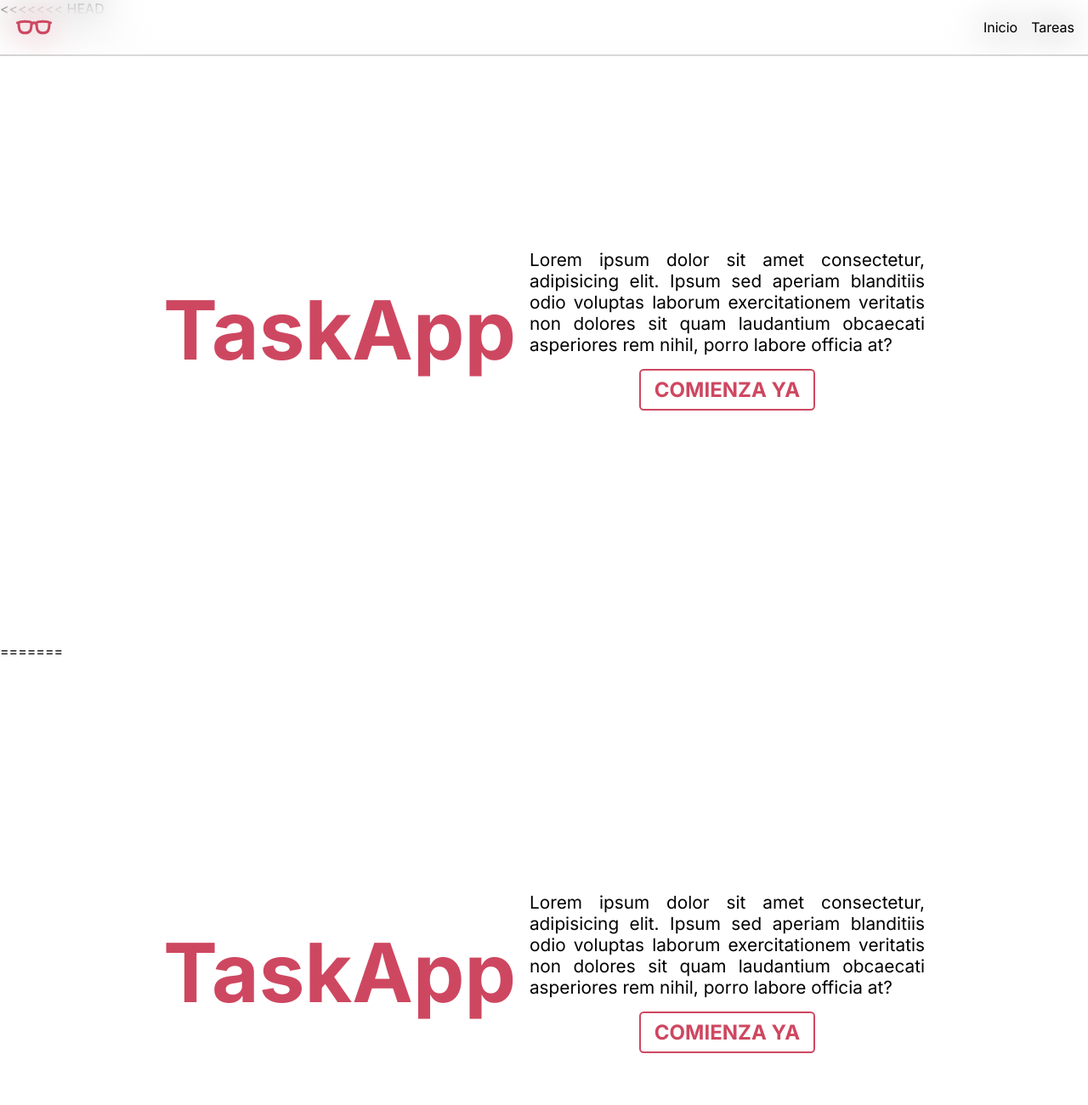
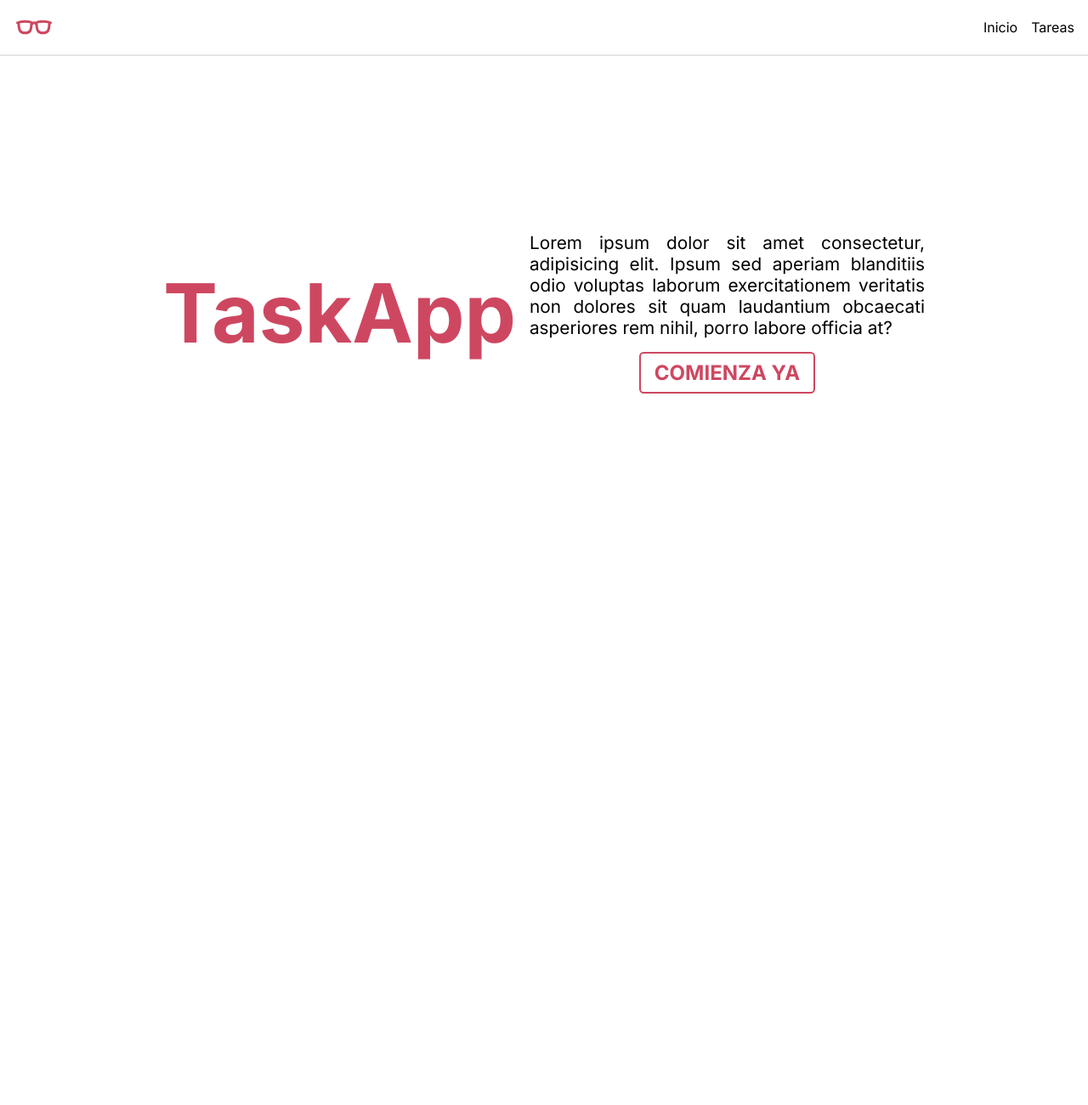
Before and after one commit to Ddavid001/lista-edtecnica.github.io, a plain HTML site: page index.html in a window 1280 px wide. Shown: the top 1300 px of the page at 85% size. After the commit the page ends 800 px from the top, so only its background shows below. Drawn offline with nearby package versions, Linux system fonts and the light colour scheme.

Commit message:
Este es mi primer commit

```diff
--- a/index.html
+++ b/index.html
@@ -1,4 +1,3 @@
-<<<<<<< HEAD
 <!DOCTYPE html>
 <html lang="es">
 <head>
@@ -19,8 +18,8 @@
                 <ion-icon id="nav-menu-btn-icon" name="menu-outline"></ion-icon>
             </button>
             <div id="links-container">
-                <a class="nav-link" href="/">Inicio</a>
-                <a class="nav-link" href="/tasks">Tareas</a>
+                <a class="nav-link" href="./">Inicio</a>
+                <a class="nav-link" href="tasks/index.html">Tareas</a>
             </div>
         </div>
     </nav>
@@ -29,50 +28,11 @@
         <h1 id="main-title">TaskApp</h1>
         <div id="main-desc-container">
             <p id="main-desc-text">Lorem ipsum dolor sit amet consectetur, adipisicing elit. Ipsum sed aperiam blanditiis odio voluptas laborum exercitationem veritatis non dolores sit quam laudantium obcaecati asperiores rem nihil, porro labore officia at?</p>
-            <a id="main-desc-link" href="/tasks">Comienza Ya</a>
+            <a id="main-desc-link" href="tasks/index.html">Comienza Ya</a>
         </div>
     </main>
 
     <script type="module" src="https://unpkg.com/ionicons@7.1.0/dist/ionicons/ionicons.esm.js"></script>
     <script nomodule src="https://unpkg.com/ionicons@7.1.0/dist/ionicons/ionicons.js"></script>
 </body>
-=======
-<!DOCTYPE html>
-<html lang="es">
-<head>
-    <meta charset="UTF-8">
-    <meta name="viewport" content="width=device-width, initial-scale=1.0">
-    <title>Document</title>
-    <link rel="stylesheet" href="global.css">
-    <link rel="stylesheet" href="index.css">
-    <link rel="preconnect" href="https://fonts.googleapis.com">
-    <link rel="preconnect" href="https://fonts.gstatic.com" crossorigin>
-    <link href="https://fonts.googleapis.com/css2?family=Inter:ital,opsz,wght@0,14..32,100..900;1,14..32,100..900&display=swap" rel="stylesheet">
-</head>
-<body>
-    <nav id="nav">
-        <div id="nav-container">
-            <ion-icon id="nav-icon" name="glasses-outline"></ion-icon>
-            <button id="nav-menu-btn">
-                <ion-icon id="nav-menu-btn-icon" name="menu-outline"></ion-icon>
-            </button>
-            <div id="links-container">
-                <a class="nav-link" href="/">Inicio</a>
-                <a class="nav-link" href="/tasks">Tareas</a>
-            </div>
-        </div>
-    </nav>
-
-    <main id="main">
-        <h1 id="main-title">TaskApp</h1>
-        <div id="main-desc-container">
-            <p id="main-desc-text">Lorem ipsum dolor sit amet consectetur, adipisicing elit. Ipsum sed aperiam blanditiis odio voluptas laborum exercitationem veritatis non dolores sit quam laudantium obcaecati asperiores rem nihil, porro labore officia at?</p>
-            <a id="main-desc-link" href="/tasks">Comienza Ya</a>
-        </div>
-    </main>
-
-    <script type="module" src="https://unpkg.com/ionicons@7.1.0/dist/ionicons/ionicons.esm.js"></script>
-    <script nomodule src="https://unpkg.com/ionicons@7.1.0/dist/ionicons/ionicons.js"></script>
-</body>
->>>>>>> 09783c1e54e01213450ea21f792611b40210999a
 </html>
```
